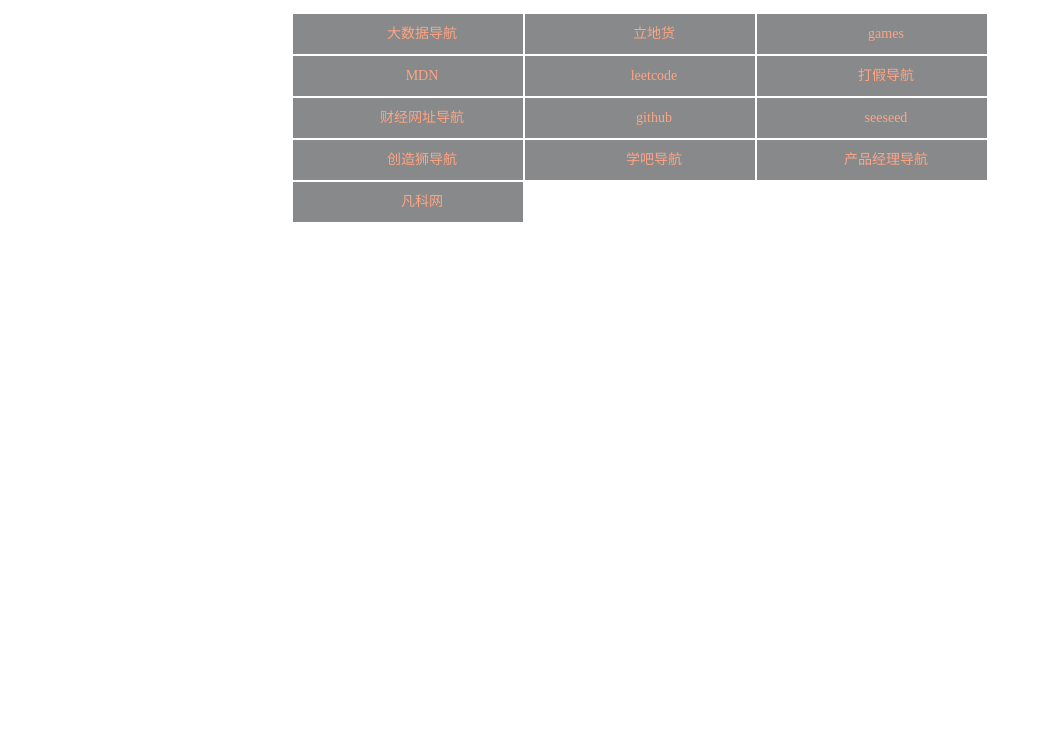
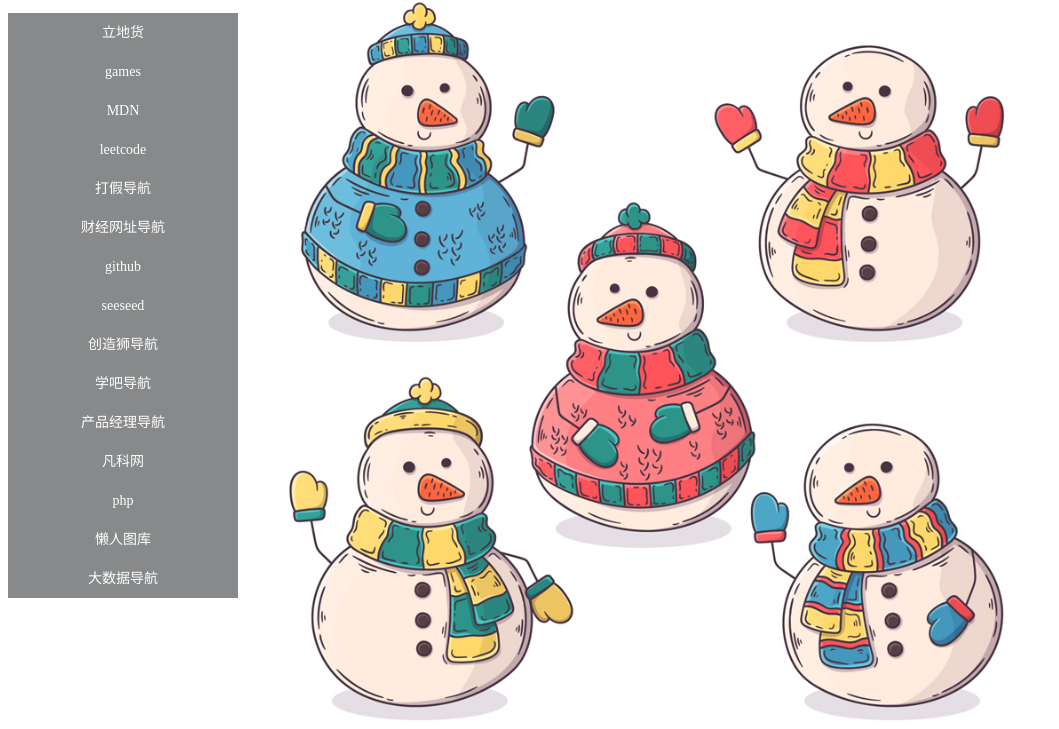
Before and after one commit to htmlxiaozhang/htmlxiaozhang.github.io, a plain HTML site: page index.html in a window 1280 px wide. Shown: the part 71-800 px from the top of the page, without its empty margins (0-1059 px from the left). Drawn offline with Linux system fonts and the light colour scheme.

Commit message:
Add files via upload

```diff
--- a/index.html
+++ b/index.html
@@ -11,63 +11,58 @@
             text-align: center;
             font-size: 30px;
             font-weight: 400;
-            font-family: 黑体;
+
         }
 
         a {
             display: block;
             width: 230px;
-            height: 40px;
+            height: 39px;
             background-color: #55585a;
             opacity: 0.7;
             font-size: 14px;
             text-decoration: none;
-            text-indent: 2em;
-            color: coral;
+            color: white;
         }
 
         a:hover {
-            background-color: pink;
+            background-color: rgb(192, 217, 255);
         }
 
-        .mytable {
+        div {
             line-height: 39px;
             margin: 0 auto;
+
+
         }
 
         .background {
-            background-size: cover;
+            background-image: url(5款彩绘冬季雪人矢量素材.jpg);
+            background-position: center top;
+            background-size: 888px auto;
+            background-repeat: no-repeat;
+
         }
     </style>
 </head>
 
-<body style="text-align: center; font-size: 25px; font-family: 宋体;" background="背景图01.jpeg" class="background">
-    <h1>推荐一些了不起，实用的up主视频和网站</h1>
-    <table cellspacing="0" class="mytable">
-        <tr>
-            <td> <a href="http://hao.199it.com/" target="_blank">大数据导航</a></td>
-            <td><a href="https://www.lidihuo.com/" target="_blank">立地货</a> </td>
-            <td><a href="https://codingfantasy.com/games" target="_blank">games</b> </td>
-        </tr>
-        <tr>
-            <td> <a href="https://developer.mozilla.org/zh-CN/" target="_blank">MDN</a> </td>
-            <td><a href="https://leetcode.cn/problemset/all/?page=3" target="_blank">leetcode</a> </td>
-            <td><a href="http://www.dajiadaohang.com/" target="_blank">打假导航</a> </td>
-        </tr>
-        <tr>
-            <td><a href="https://xueqiu.com/dh" target="_blank">财经网址导航</a> </td>
-            <td> <a href="https://github.com/" target="_blank">github</a> </td>
-            <td> <a href="https://www.seeseed.com/" target="_blank">seeseed</a> </td>
-        </tr>
-        <tr>
-            <td><a href="https://chuangzaoshi.com/index" target="_blank">创造狮导航</a> </td>
-            <td><a href="https://www.xue8nav.com/" target="_blank">学吧导航</a></td>
-            <td><a href="https://www.pmbaobao.com/" target="_blank">产品经理导航</a></td>
-        </tr>
-        <tr>
-            <td><a href="https://www.fkw.com/" target="_blank">凡科网</a></td>
-        </tr>
-    </table>
+<body style="text-align: center; font-family: 宋体;" class="background">
+    <h1>推荐一些了不起,实用的up主视频和网站</h1>
+    <div><a href="https://www.lidihuo.com/" target="_blank">立地货</a></div>
+    <div><a href="https://codingfantasy.com/games" target="_blank">games</a></div>
+    <div><a href="https://developer.mozilla.org/zh-CN/" target="_blank">MDN</a> </div>
+    <div><a href="https://leetcode.cn/problemset/all/?page=3" target="_blank">leetcode</a></div>
+    <div><a href="http://www.dajiadaohang.com/" target="_blank">打假导航</a></div>
+    <div><a href="https://xueqiu.com/dh" target="_blank">财经网址导航</a> </div>
+    <div><a href="https://github.com/" target="_blank">github</a> </div>
+    <div><a href="https://www.seeseed.com/" target="_blank">seeseed</a> </div>
+    <div><a href="https://chuangzaoshi.com/index" target="_blank">创造狮导航</a> </div>
+    <div><a href="https://www.xue8nav.com/" target="_blank">学吧导航</a> </div>
+    <div><a href="https://www.pmbaobao.com/" target="_blank">产品经理导航</a> </div>
+    <div><a href="https://www.fkw.com/" target="_blank">凡科网</a> </div>
+    <div><a href="https://www.php.cn/" target="_blank">php</a> </div>
+    <div><a href="https://www.lanrentuku.com/vector/">懒人图库</a> </div>
+    <div><a href="http://hao.199it.com/" target="_blank">大数据导航</a></div>
 </body>
 
 </html>
```
Also changed, not shown: 5款彩绘冬季雪人矢量素材.jpg (added).
